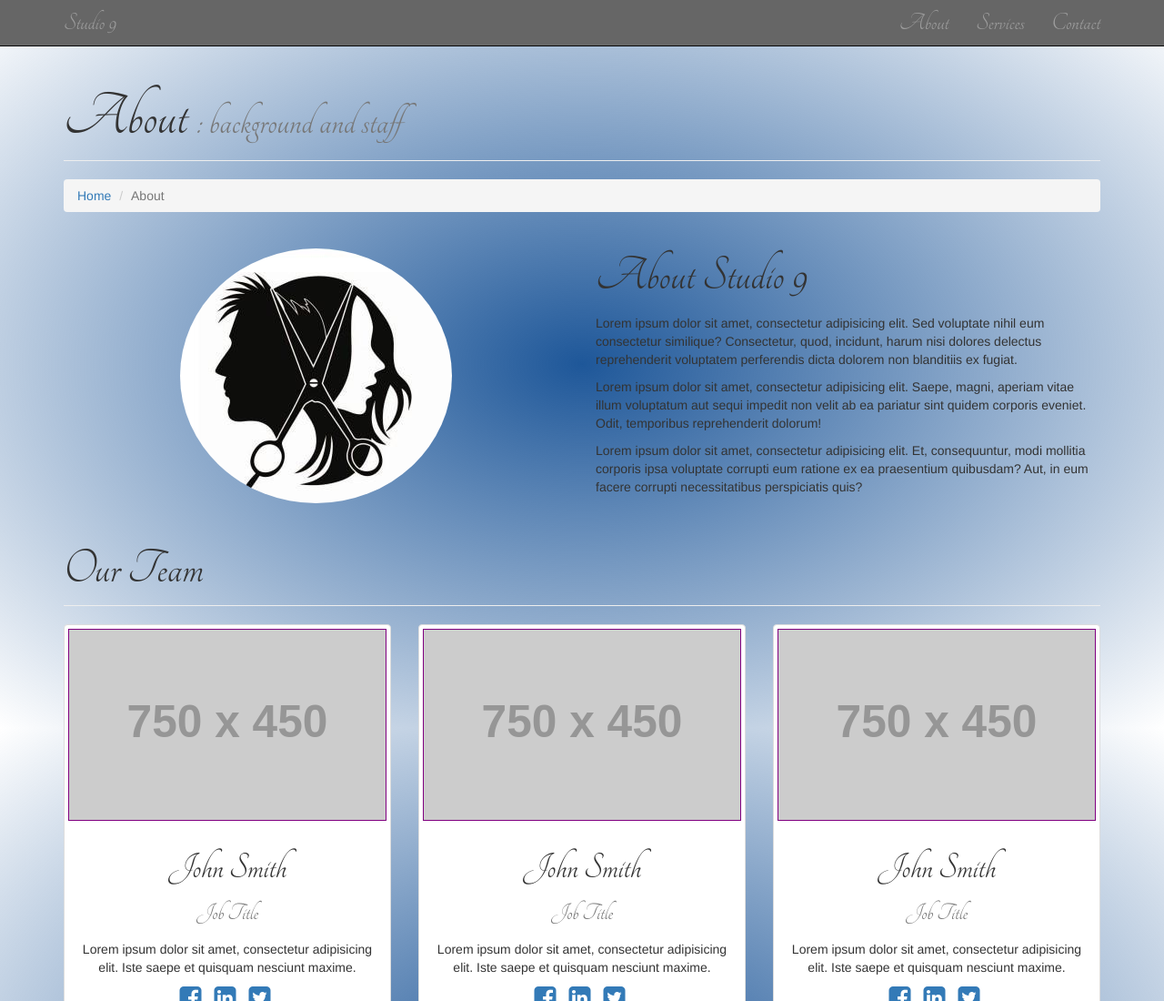
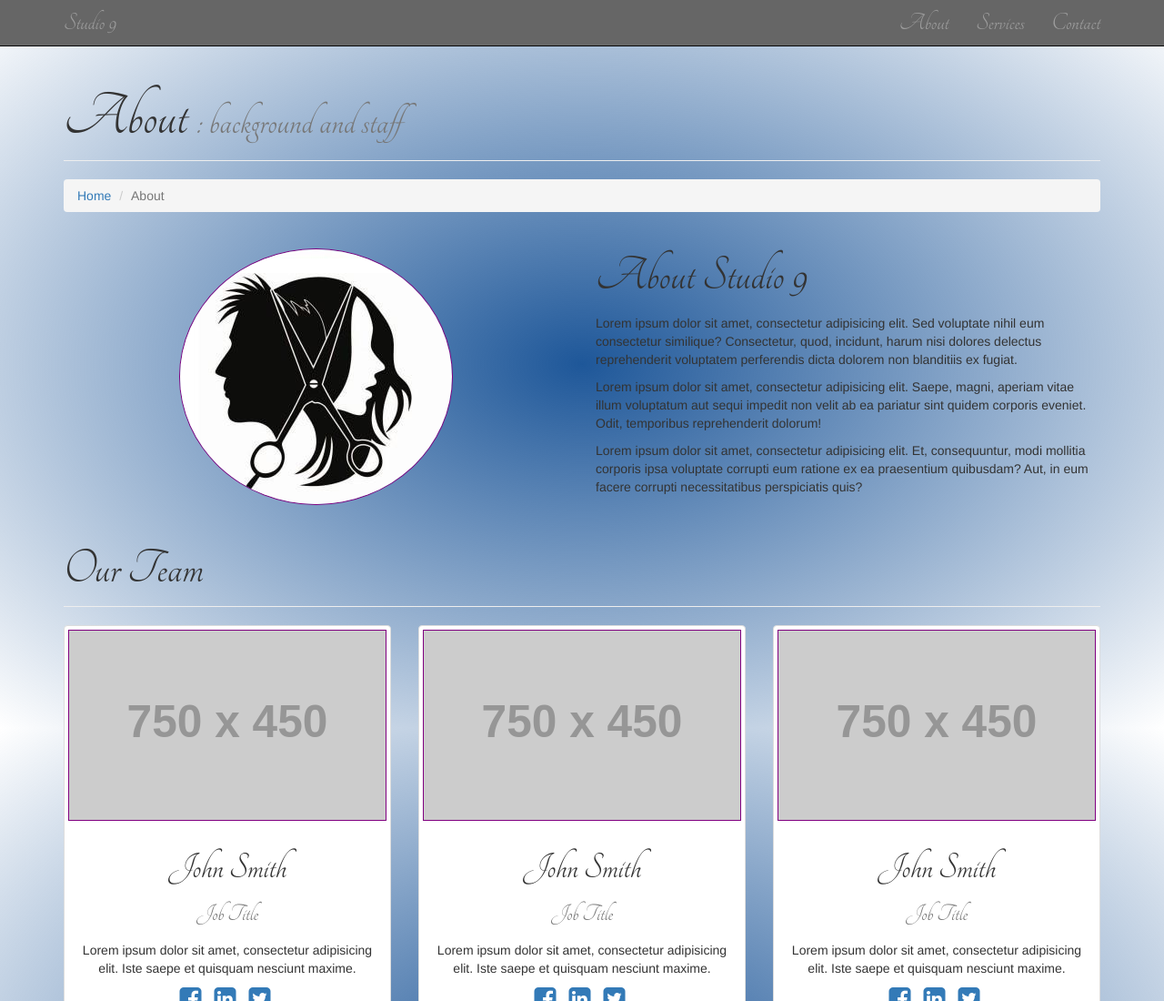
Before and after one commit to benobab/studio9, a plain HTML site: page about.html in a window 1280 px wide. Shown: the top 1100 px of the page at 91% size. Drawn offline with Linux system fonts and the light colour scheme; placeholder pictures from the web are drawn by us.

Commit message:
border for logo on about page

```diff
--- a/about.html
+++ b/about.html
@@ -91,7 +91,7 @@
         <!-- Intro Content -->
         <div class="row">
             <div class="col-md-6">
-                <img class="img-responsive no-border circle-radius margin-top" src="images/logo.png" alt="">
+                <img class="img-responsive circle-radius margin-top" src="images/logo.png" alt="">
             </div>
             <div class="col-md-6">
                 <h2>About Studio 9</h2>
```
